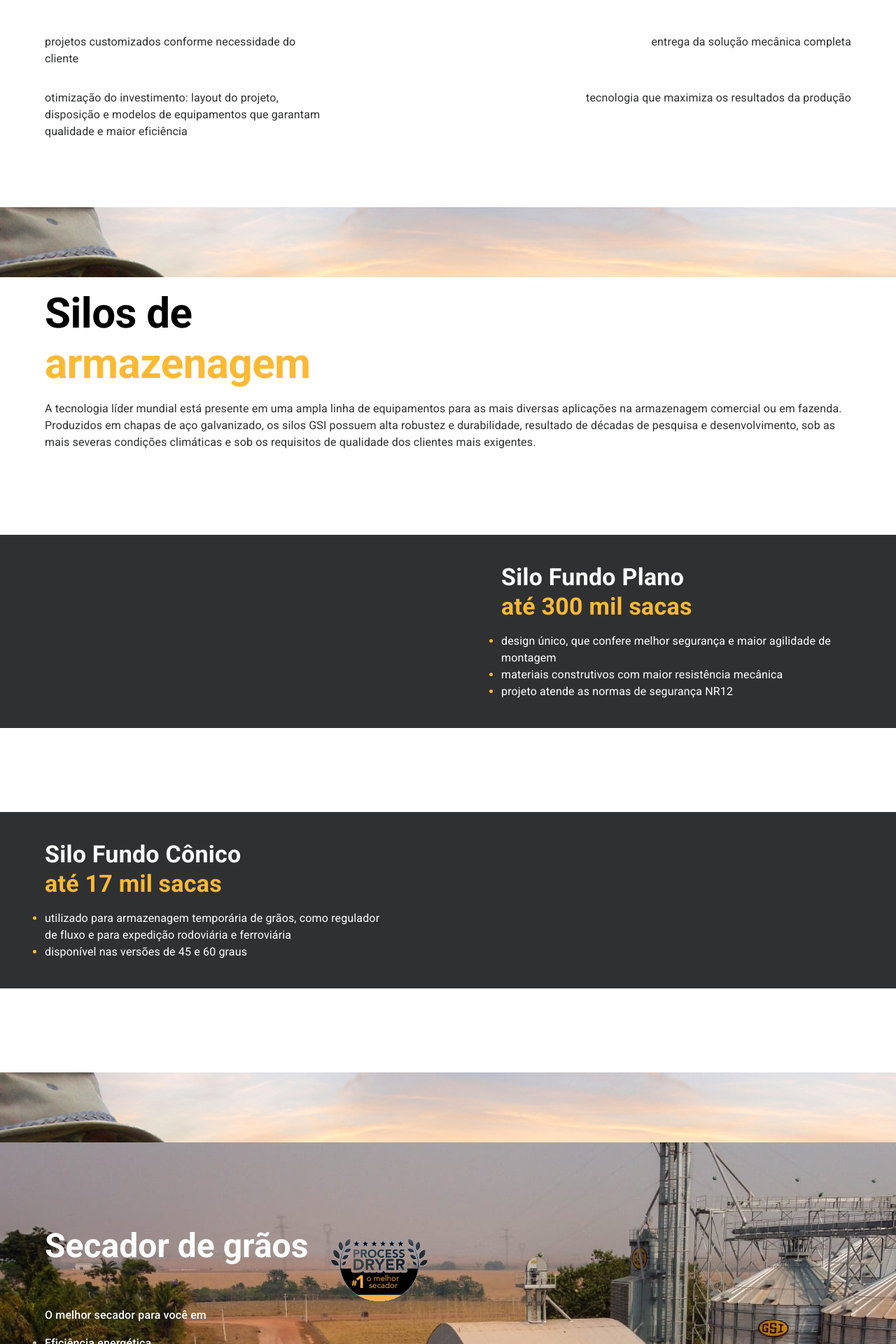
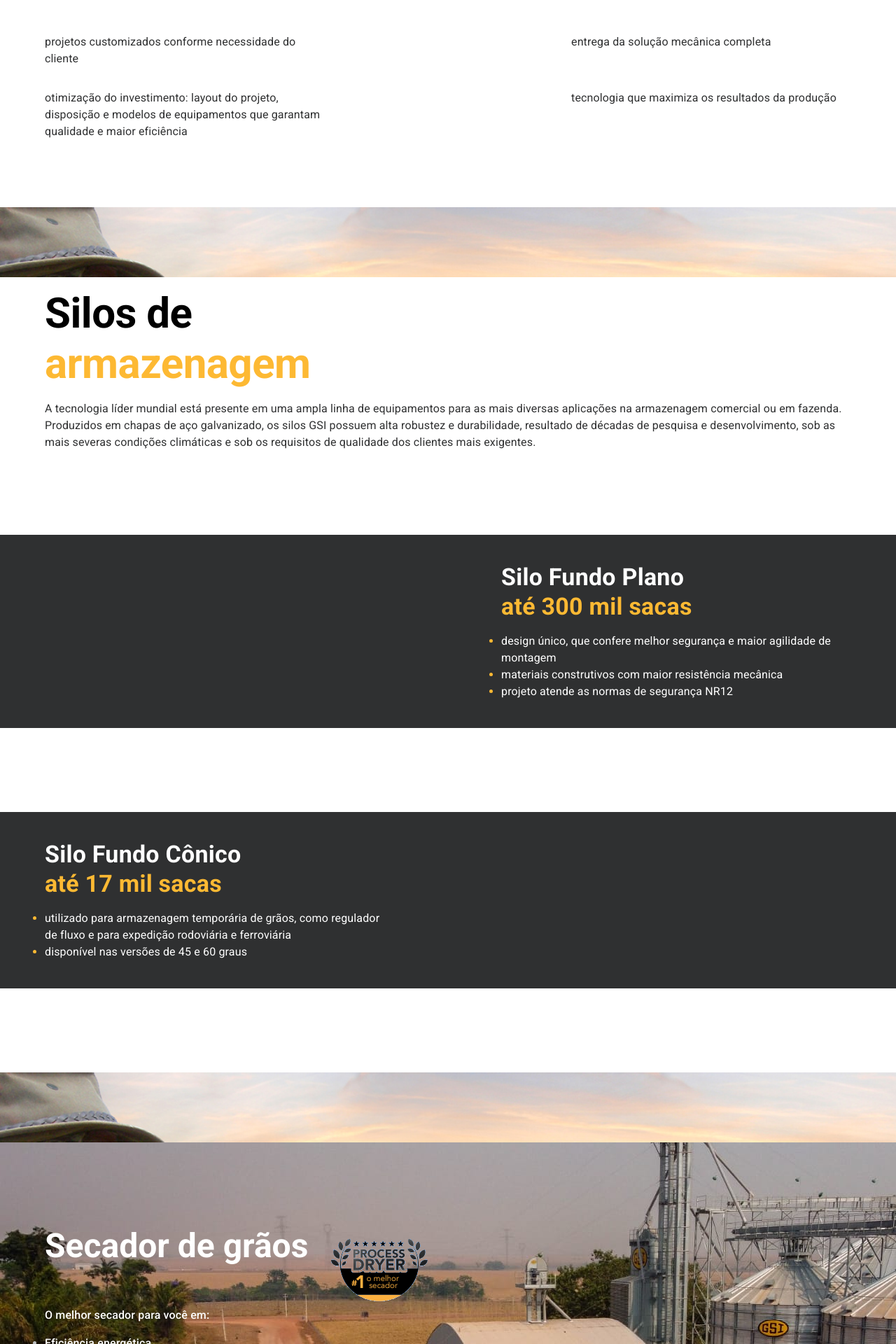
Before and after one commit to arielsardinha/MEDINA, a Next.js app: page / in a window 1280 px wide. Shown: the part 3040-4960 px from the top of the page at 70% size. Built offline with nearby package versions, Linux system fonts and the light colour scheme.

Commit message:
atualização

```diff
--- a/src/components/section3/sectionSolutions.style.jsx
+++ b/src/components/section3/sectionSolutions.style.jsx
@@ -9,7 +9,7 @@ export const BoxText = styled("div")`
 export const IconText = styled("div")`
   color: ${({ theme }) => theme.palette.text.primary};
   position: relative;
-  max-width: 400px;
+  width: 400px;
   margin: ${({ theme }) => theme.spacing(2, 0)};
   display: flex;
   img {
--- a/src/components/section6/processDryer.jsx
+++ b/src/components/section6/processDryer.jsx
@@ -12,7 +12,7 @@ const ProcessDrayer = () => {
           </Title>
           <img src="process-dryer.png" alt="PROCESS DRYER" />
         </Box>
-        <Text>O melhor secador para você em</Text>
+        <Text>O melhor secador para você em:</Text>
         <ListUl>
           <li>
             <Text>Eficiência energética</Text>
```
